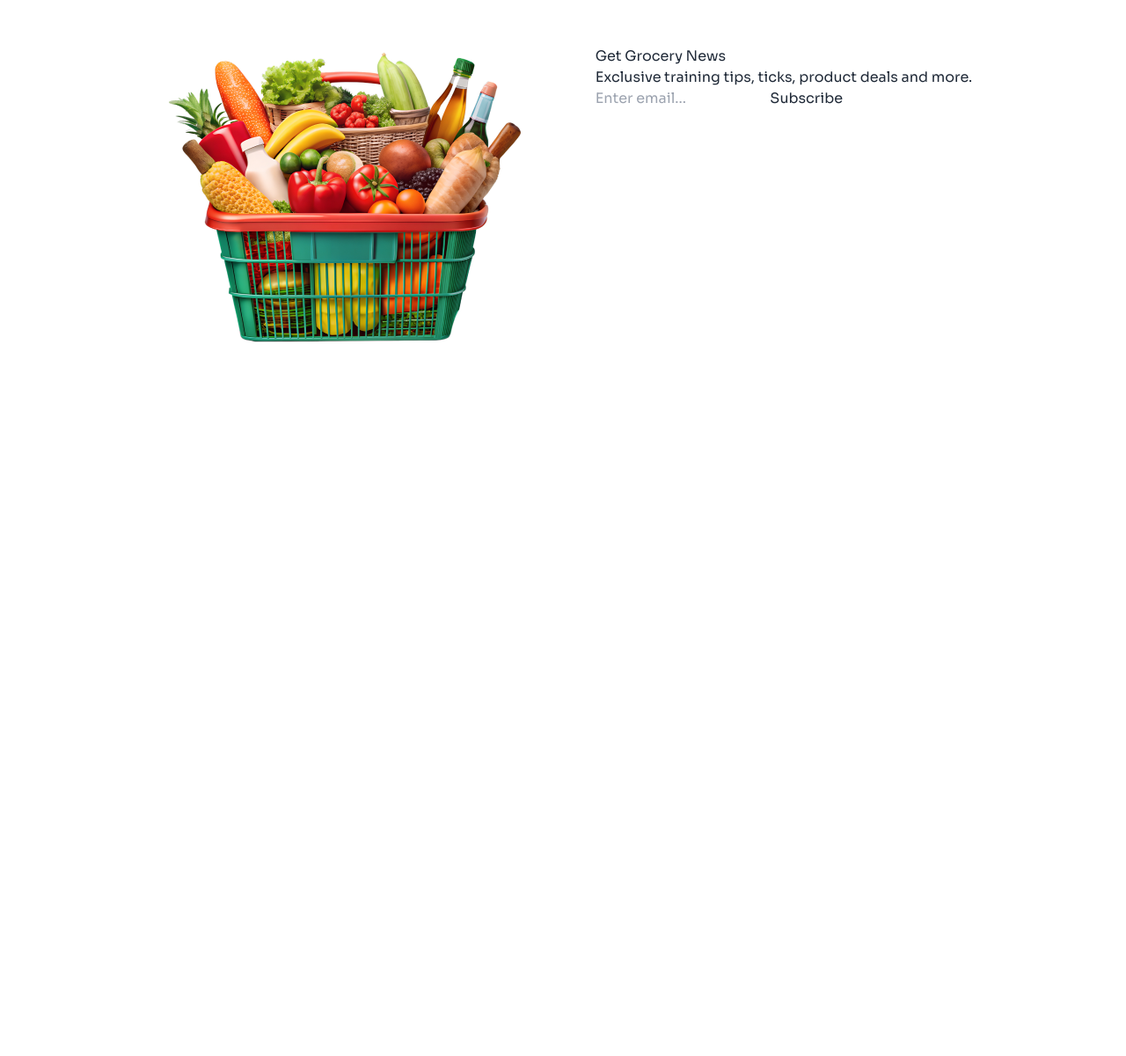
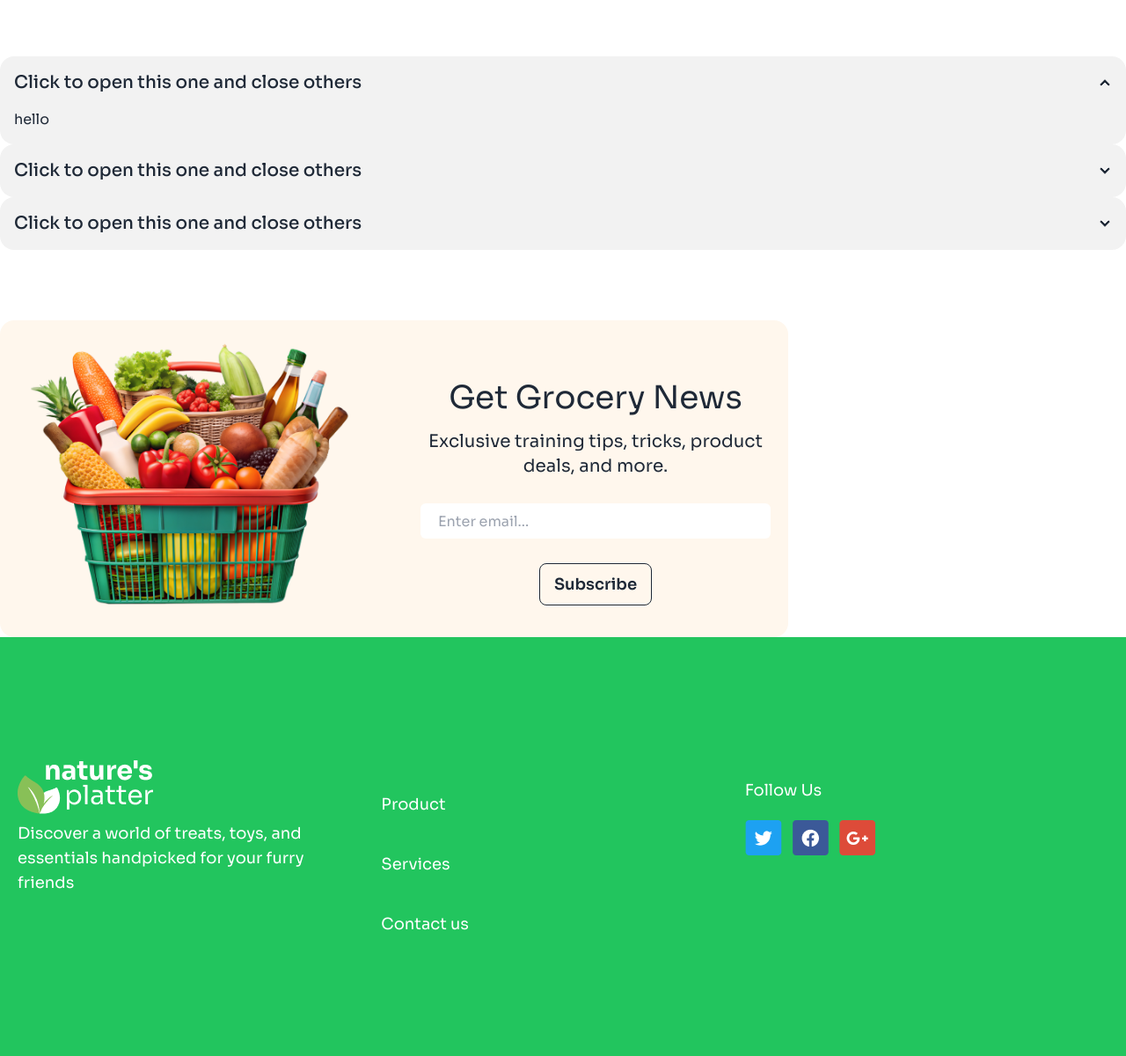
Before and after one commit to Rayean52/assignment_03, a plain HTML site: page index.html in a window 1280 px wide. Shown: the part 2780-3980 px from the top of the page at 88% size. Before the commit the page ends 3280 px from the top, so only its background shows below. Drawn offline with nearby package versions, Linux system fonts and the light colour scheme.

Commit message:
Footer and some images added

```diff
--- a/index.html
+++ b/index.html
@@ -101,7 +101,7 @@
         <h1 class="text-4xl text-green-500">Popular Products</h1>
         <div class="flex justify-center w-full bg-orange-50 my-20">
           <div class="mx-auto grid lg:grid-cols-5 lg:grid-rows-3 my-8 gap-5 sm:grid-cols-2">
-            <div class="col-span-2 row-span-3 large-product bg-green-300 p-4">
+            <div class="col-span-2 row-span-3 large-product bg-green-500 p-4">
               <h1 class="text-3xl text-white my-2">30% off</h1>
               <p>Discover a world of treats, toys, and <br> essentials handpicked for</p>
               <button class="btn btn-outline text-white my-2">Buy Now</button>
@@ -187,7 +187,7 @@
 
         <h1 class="text-4xl text-green-600">Arrival and offers</h1>
         <div class="lg:flex lg:justify-center gap-6 my-25">
-          <div class="flex bg-[#115414] rounded-2xl p-10 gap-5">
+          <div class="flex bg-[#115414] rounded-2xl p-10 gap-5 my-4">
             <div class="arrival-text-item text-center">
               <img src="assets/dawat-logo.png" alt="">
               <button class="btn bg-[#63B76D] text-lg my-6">Cook Exotic Dishes</button>
@@ -197,7 +197,7 @@
               <img src="assets/dawat-mock-up.png" alt="">
             </div>
           </div>
-          <div class="flex bg-[#102861] rounded-2xl p-10 gap-5">
+          <div class="flex bg-[#102861] rounded-2xl p-10 gap-5 my-4">
             <div class="arrival-text-item text-left">
               <img src="assets/india-gate-logo.png" alt="">
               <button class="btn bg-[#2A4D97] text-lg my-6">World’s No.1 Rice</button>
@@ -209,21 +209,65 @@
           </div>
         </div>
 
+        <!-- Extra section -->
+        <div class="collapse collapse-arrow bg-base-200">
+          <input type="radio" name="my-accordion-2" checked="checked" />
+          <div class="collapse-title text-xl font-medium">Click to open this one and close others</div>
+          <div class="collapse-content">
+            <p>hello</p>
+          </div>
+        </div>
+        <div class="collapse collapse-arrow bg-base-200">
+          <input type="radio" name="my-accordion-2" />
+          <div class="collapse-title text-xl font-medium">Click to open this one and close others</div>
+          <div class="collapse-content">
+            <p>hello</p>
+          </div>
+        </div>
+        <div class="collapse collapse-arrow bg-base-200">
+          <input type="radio" name="my-accordion-2" />
+          <div class="collapse-title text-xl font-medium">Click to open this one and close others</div>
+          <div class="collapse-content">
+            <p>hello</p>
+          </div>
+        </div>
+
       </main>
 
       <!-- Footer Section -->
        <footer>
-          <div class="flex justify-center my-20 gap-5 rounded-2xl">
-            <div class="p-5">
-              <img src="assets/vegetable-busket.png" alt="">
+            <div class="grid lg:grid-cols-2 sm:grid-cols-1 justify-center w-7/10 mt-20 gap-5 rounded-2xl bg-orange-50  z-50">
+              <div class="p-5 justify-center">
+                <img src="assets/vegetable-busket.png" alt="">
+              </div>
+              <div class="text-center p-5">
+                <h1 class="text-4xl mt-12">Get Grocery News</h1>
+                <p class="text-xl my-4">Exclusive training tips, tricks, product deals, and more.</p>
+                <input type="text" placeholder="Enter email..." class="bg-white w-full py-1 px-5 h-10 my-3 rounded-md">
+                <button class="btn btn-outline text-lg my-4">Subscribe</button>
+              </div>
             </div>
-            <div class="text-left p-5">
-              <h1>Get Grocery News</h1>
-              <p>Exclusive training tips, ticks, product deals and more.</p>
-              <input type="text" placeholder="Enter email...">
-              <button>Subscribe</button>
+
+            <!-- Footer section -->
+            <div class="grid lg:grid-cols-3 sm:grid-cols-1 bg-green-500 px-5 pt-30 pb-20">
+              <div class="my-5">
+                <img src="assets/logo-footer.png" alt="">
+                <p class="text-white text-lg mt-2">Discover a world of treats, toys, and <br> essentials handpicked for your furry <br> friends</p>
+              </div>
+              <div class="my-5 text-lg py-4">
+                <p class="text-lg py-5 text-white"><a href="">Product</a></p>
+                <p class="text-lg py-5 text-white"><a href="">Services</a></p>
+                <p class="text-lg py-5 text-white"><a href="">Contact us</a></p>
+              </div>
+              <div class="my-5">
+                <p class="text-lg py-5 text-white">Follow Us</p>
+                <div class="flex gap-3">
+                  <img src="assets/twitter.png" alt="">
+                  <img src="assets/fb.png" alt="">
+                  <img src="assets/google+.png" alt="">
+                </div>
+              </div>
             </div>
-          </div>
        </footer>
 </body>
 </html>
```
Also changed, not shown: assets/fb.png (added), assets/google+.png (added), assets/twitter.png (added).
